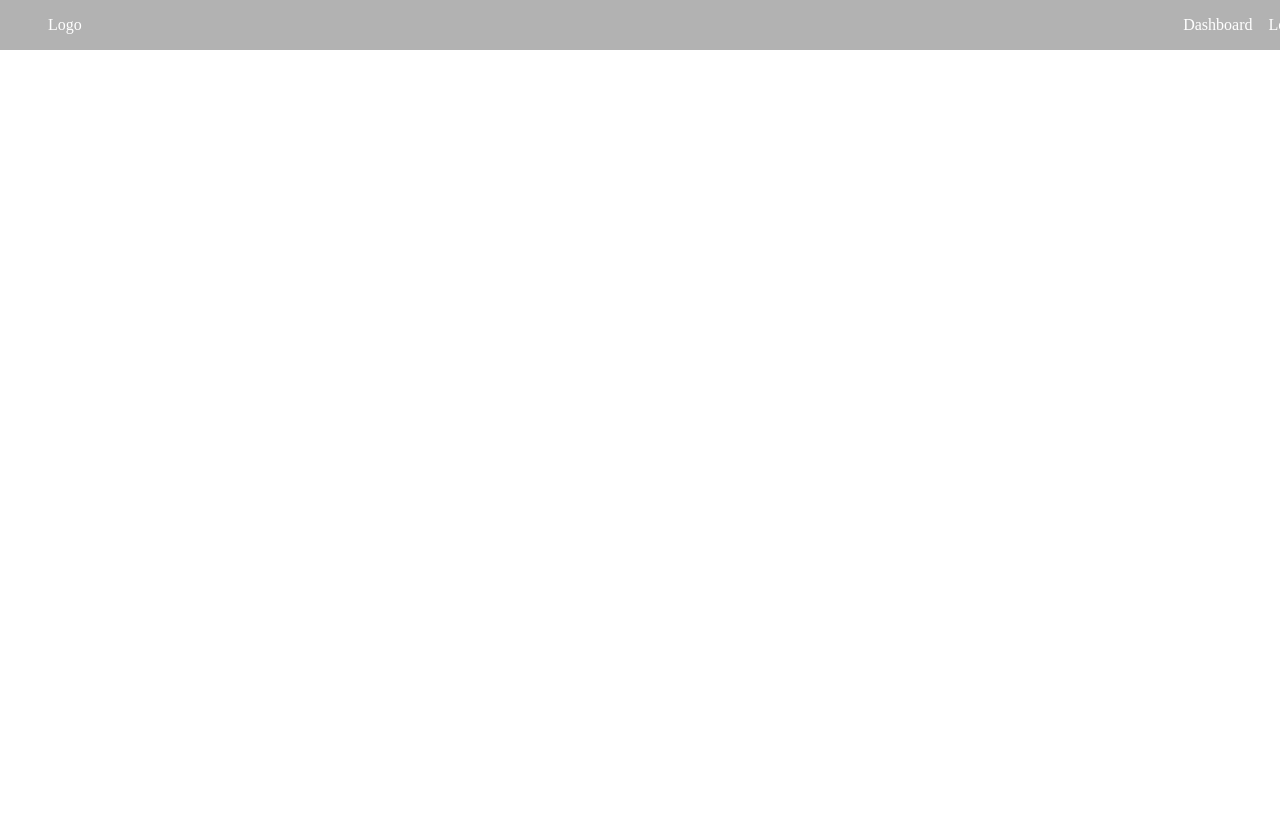
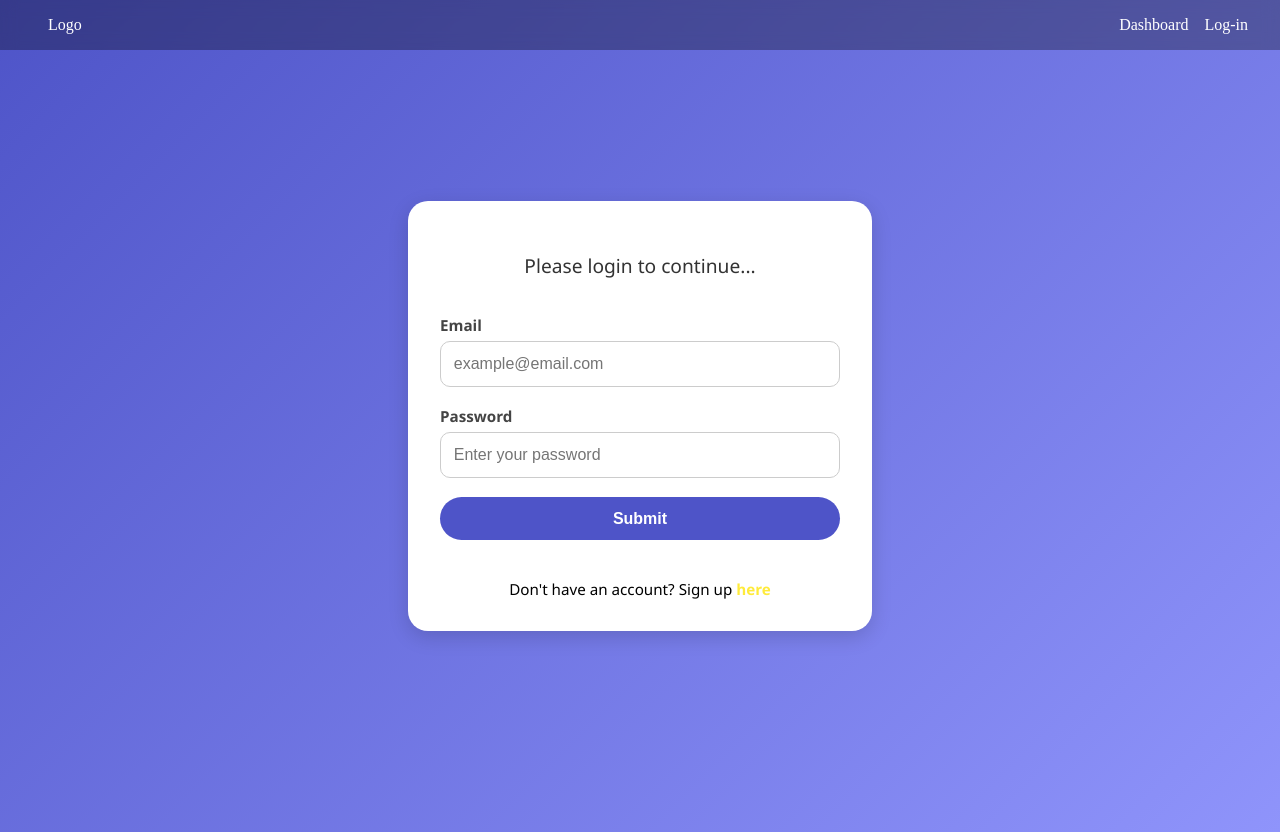
Before and after one commit to Aqib-005/Expensave, a React (Vite) app in the folder frontend/: page /login in a window 1280 px wide. Before the commit the page ends 800 px from the top, so only its background shows below. Built offline with nearby package versions, Linux system fonts and the light colour scheme.

Commit message:
Added login and signup page

```diff
--- a/frontend/src/App.jsx
+++ b/frontend/src/App.jsx
@@ -1,9 +1,9 @@
 import { useState } from 'react'
-import reactLogo from './assets/react.svg'
-import viteLogo from '/vite.svg'
 import { BrowserRouter as Router, Routes, Route } from 'react-router-dom'
 import HomePage from './components/HomePage.jsx'
 import Navbar from './components/Navbar.jsx'
+import Login from './components/Login.jsx'
+import Signup from './components/Signup.jsx'
 
 
 function App() {
@@ -14,9 +14,11 @@ function App() {
       <Navbar />
       <Routes>
         <Route path="/" element={<HomePage />} />
+        <Route path="/login" element={<Login />} />
+        <Route path='/signup' element={<Signup />} />
       </Routes>
     </Router>
-  )
+  );
 }
 
-export default App
+export default App;
--- a/frontend/src/components/HomePage.jsx
+++ b/frontend/src/components/HomePage.jsx
@@ -6,8 +6,8 @@ function HomePage() {
     <div className='content'>
       <h1>Welcome </h1>
       <p>Lorem Ipsum is simply dummy text of the printing and typesetting industry. Lorem Ipsum has been the industry's standard dummy text ever since the 1500s</p>
-      <button className='btn'> Sign-Up </button>
-      <button className='btn'> Log-In </button>
+      <a href='/signup' className='btn btn-outline'> Sign-Up </a>
+      <a href='/login' className='btn btn-outline'> Log-In </a>
     </div>
   );
 }
--- /dev/null
+++ b/frontend/src/components/Login.jsx
@@ -0,0 +1,26 @@
+import React from "react";
+import '../styles/login.css';
+
+function Login() {
+  return (
+    <div className="login-content">
+      <form className="login-form">
+        <p className="login-intro">Please login to continue...</p>
+        <div className="form-text">
+          <label htmlFor="email">Email</label>
+          <input type="email" placeholder="example@email.com" />
+        </div>
+        <div className="form-text">
+          <label htmlFor="password">Password</label>
+          <input type="password" placeholder="Enter your password" />
+        </div>
+        <button className="submit">Submit</button>
+        <div className="new-user">
+          Don't have an account? Sign up <a href="/signup">here</a>
+        </div>
+      </form>
+    </div>
+  );
+}
+
+export default Login;
--- a/frontend/src/components/Navbar.jsx
+++ b/frontend/src/components/Navbar.jsx
@@ -4,11 +4,11 @@ import "../styles/navbar.css"
 function Navbar() {
   return (
     <nav className="navbar">
-      <a className="nav-logo" herf="/">Logo
+      <a className="nav-logo" href="/">Logo
       </a>
       <div className="nav-directories">
-        <a className="nav-link" herf="/dashboard"> Dashboard </a>
-        <a className="nav-link" herf="/login"> Log-in </a>
+        <a className="nav-link" href="/dashboard"> Dashboard </a>
+        <a className="nav-link" href="/login"> Log-in </a>
       </div>
     </nav>
   )
--- /dev/null
+++ b/frontend/src/components/Signup.jsx
@@ -0,0 +1,34 @@
+import React from "react";
+import '../styles/signup.css'
+
+function Signup() {
+  return (
+    <div className="signup-content">
+      <form className="signup-form">
+        <p className="signup-intro"> Create an account </p>
+        <div className="form-text">
+          <label htmlFor="text">Full Name</label>
+          <input type="text" placeholder="e.g. John Smith" />
+        </div>
+        <div className="form-text">
+          <label htmlFor="email">Email</label>
+          <input type="email" placeholder="example@email.com" />
+        </div>
+        <div className="form-text">
+          <label htmlFor="password">Password</label>
+          <input type="password" placeholder="enter password here" />
+        </div>
+        <div className="form-text">
+          <label htmlFor="password">Confirm Password</label>
+          <input type="password" placeholder="re-type your password" />
+        </div>
+        <button className="submit">Submit</button>
+        <div className="old-user">
+          Already have an account? Log in <a href="/login">here</a>
+        </div>
+      </form>
+    </div>
+  );
+}
+
+export default Signup;
--- a/frontend/src/index.css
+++ b/frontend/src/index.css
@@ -1,5 +1,7 @@
 html,
 body {
-  padding: 0px;
-  margin: 0px;
+  padding: 0;
+  margin: 0;
+  box-sizing: border-box;
+  overflow-x: hidden;
 }
--- a/frontend/src/styles/homepage.css
+++ b/frontend/src/styles/homepage.css
@@ -31,4 +31,27 @@
   transition: all 0.3s ease;
   cursor: pointer;
   border: none;
+  background: #4e54c8;
+  color: #fff;
 }
+
+.btn:hover {
+  background: #3d42a8;
+  transform: translateY(-2px);
+}
+
+.btn:active {
+  transform: translateY(0);
+  background: #2e327d;
+}
+
+.btn-outline {
+  background: transparent;
+  color: #4e54c8;
+  border: 2px solid #4e54c8;
+}
+
+.btn-outline:hover {
+  background: #4e54c8;
+  color: #fff;
+}
--- /dev/null
+++ b/frontend/src/styles/login.css
@@ -0,0 +1,97 @@
+.login-content {
+  min-height: 100vh;
+  display: flex;
+  justify-content: center;
+  align-items: center;
+  background: linear-gradient(135deg, #4e54c8, #8f94fb);
+  font-family: "Segoe UI", Roboto, sans-serif;
+  color: #333;
+  padding: 1rem;
+}
+
+.login-form {
+  background: #fff;
+  padding: 2rem;
+  border-radius: 20px;
+  box-shadow: 0px 6px 20px rgba(0, 0, 0, 0.15);
+  width: 100%;
+  max-width: 400px;
+  display: flex;
+  flex-direction: column;
+  gap: 1.2rem;
+}
+
+.login-intro {
+  text-align: center;
+  font-size: 1.2rem;
+  margin-bottom: 1rem;
+  font-weight: 500;
+  color: #333;
+}
+
+.form-text {
+  display: flex;
+  flex-direction: column;
+  text-align: left;
+}
+
+.form-text label {
+  margin-bottom: 0.4rem;
+  font-weight: 600;
+  font-size: 0.95rem;
+  color: #444;
+}
+
+.form-text input {
+  padding: 0.8rem;
+  border-radius: 10px;
+  border: 1px solid #ccc;
+  font-size: 1rem;
+  transition:
+    border 0.3s ease,
+    box-shadow 0.3s ease;
+}
+
+.form-text input:focus {
+  outline: none;
+  border-color: #4e54c8;
+  box-shadow: 0px 0px 5px rgba(78, 84, 200, 0.4);
+}
+
+button.submit {
+  padding: 0.8rem;
+  background: #4e54c8;
+  color: #fff;
+  border: none;
+  border-radius: 30px;
+  font-size: 1rem;
+  font-weight: 600;
+  cursor: pointer;
+  transition: all 0.3s ease;
+}
+
+button.submit:hover {
+  background: #3d42a8;
+  transform: translateY(-2px);
+}
+
+button.submit:active {
+  transform: translateY(0);
+}
+
+.new-user {
+  margin-top: 1.2rem;
+  font-size: 0.95rem;
+  color: #000000;
+  text-align: center;
+}
+
+.new-user a {
+  color: #ffeb3b;
+  font-weight: 600;
+  text-decoration: none;
+}
+
+.new-user a:hover {
+  text-decoration: underline;
+}
--- a/frontend/src/styles/navbar.css
+++ b/frontend/src/styles/navbar.css
@@ -10,6 +10,8 @@
   background: rgba(0, 0, 0, 0.3);
   backdrop-filter: blur(8px);
   z-index: 1000;
+  box-sizing: border-box;
+  overflow-x: hidden;
 }
 
 .navbar a {
@@ -22,11 +24,11 @@
 .navbar a:hover {
   text-decoration: underline;
 }
+
 .navbar-logo {
   height: auto;
-  width: 35%;
+  max-width: 150px;
   object-fit: contain;
-  margin-right: 10px;
 }
 
 .nav-directories {
--- /dev/null
+++ b/frontend/src/styles/signup.css
@@ -0,0 +1,97 @@
+.signup-content {
+  min-height: 100vh;
+  display: flex;
+  justify-content: center;
+  align-items: center;
+  background: linear-gradient(135deg, #4e54c8, #8f94fb);
+  font-family: "Segoe UI", Roboto, sans-serif;
+  color: #333;
+  padding: 1rem;
+}
+
+.signup-form {
+  background: #fff;
+  padding: 2rem;
+  border-radius: 20px;
+  box-shadow: 0px 6px 20px rgba(0, 0, 0, 0.15);
+  width: 100%;
+  max-width: 400px;
+  display: flex;
+  flex-direction: column;
+  gap: 1.2rem;
+}
+
+.signup-intro {
+  text-align: center;
+  font-size: 1.2rem;
+  margin-bottom: 1rem;
+  font-weight: 500;
+  color: #333;
+}
+
+.form-text {
+  display: flex;
+  flex-direction: column;
+  text-align: left;
+}
+
+.form-text label {
+  margin-bottom: 0.4rem;
+  font-weight: 600;
+  font-size: 0.95rem;
+  color: #444;
+}
+
+.form-text input {
+  padding: 0.8rem;
+  border-radius: 10px;
+  border: 1px solid #ccc;
+  font-size: 1rem;
+  transition:
+    border 0.3s ease,
+    box-shadow 0.3s ease;
+}
+
+.form-text input:focus {
+  outline: none;
+  border-color: #4e54c8;
+  box-shadow: 0px 0px 5px rgba(78, 84, 200, 0.4);
+}
+
+button.submit {
+  padding: 0.8rem;
+  background: #4e54c8;
+  color: #fff;
+  border: none;
+  border-radius: 30px;
+  font-size: 1rem;
+  font-weight: 600;
+  cursor: pointer;
+  transition: all 0.3s ease;
+}
+
+button.submit:hover {
+  background: #3d42a8;
+  transform: translateY(-2px);
+}
+
+button.submit:active {
+  transform: translateY(0);
+}
+
+.old-user {
+  margin-top: 1.2rem;
+  font-size: 0.95rem;
+  color: #000000;
+  text-align: center;
+}
+
+.old-user a {
+  color: #ffeb3b;
+  font-weight: 600;
+  text-decoration: none;
+}
+
+.old-user a:hover {
+  text-decoration: underline;
+}
```
